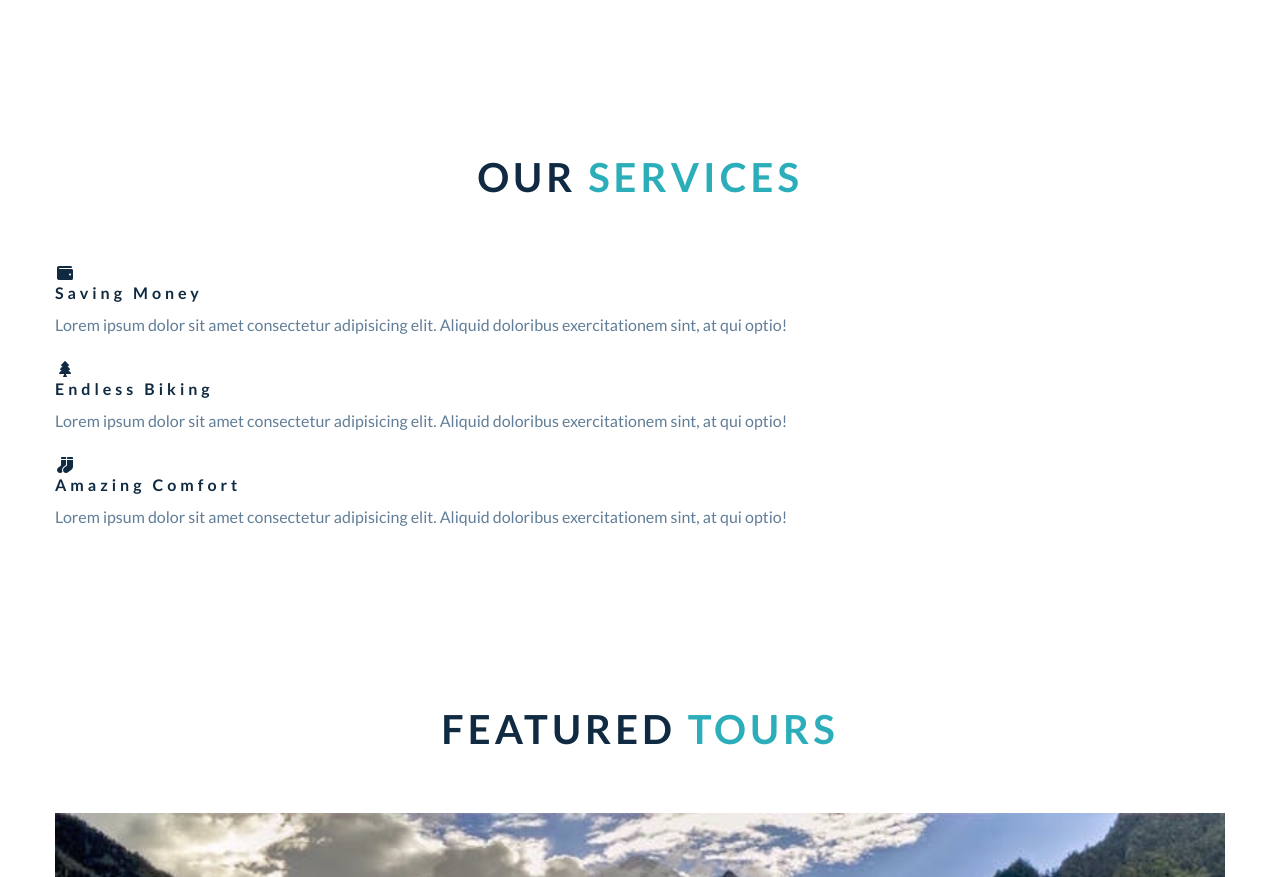
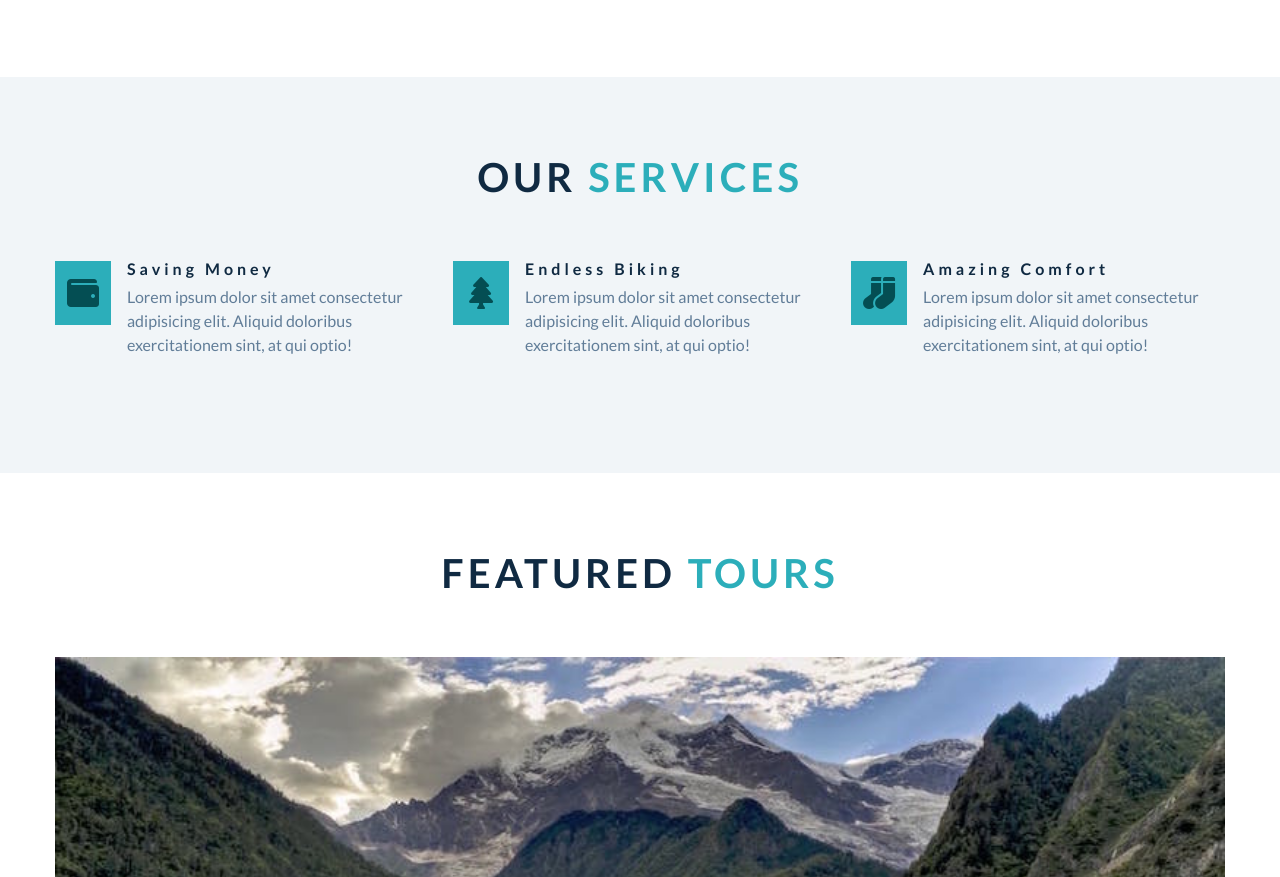
Before and after one commit to A-rielox/JS-css-seccion-18-Backroads-Tour-Co, a plain HTML site: page index.html in a window 1280 px wide. Shown: the part 1838-2715 px from the top of the page. Drawn offline with Linux system fonts and the light colour scheme.

Commit message:
2022-01-01-001:06

```diff
--- a/css/styles.css
+++ b/css/styles.css
@@ -298,6 +298,65 @@ Services
 ===============
 */
 
+.services {
+   background: var(--clr-grey-10);
+}
+
+.service {
+   text-align: center;
+   margin-bottom: 3rem;
+}
+
+.service-icon {
+   background: var(--clr-primary-5);
+   color: var(--clr-primary-1);
+   padding: 0.5rem;
+   display: inline-block;
+   font-size: 2rem;
+   margin-bottom: 1.5rem;
+}
+
+.service-text {
+   max-width: 20rem;
+   margin-left: auto;
+   margin-right: auto;
+}
+
+@media screen and (min-width: 576px) {
+   .services-center {
+      display: flex;
+      justify-content: space-between;
+      flex-wrap: wrap;
+   }
+
+   .service {
+      flex: 0 0 calc(50% - 1rem);
+      margin-bottom: 1rem;
+   }
+}
+
+@media screen and (min-width: 992px) {
+   .service {
+      flex: 0 0 calc(33.33% - 1rem);
+   }
+}
+
+@media screen and (min-width: 1170px) {
+   .service {
+      display: flex;
+      text-align: left;
+   }
+   .service-icon {
+      align-self: start;
+   }
+   .service-info {
+      padding-left: 1rem;
+   }
+   .service-title {
+      margin-bottom: 0.5rem;
+   }
+}
+
 /*
 ===============
 Featured Tours
```
Also changed, not shown: index.html (+1 -0 lines).
